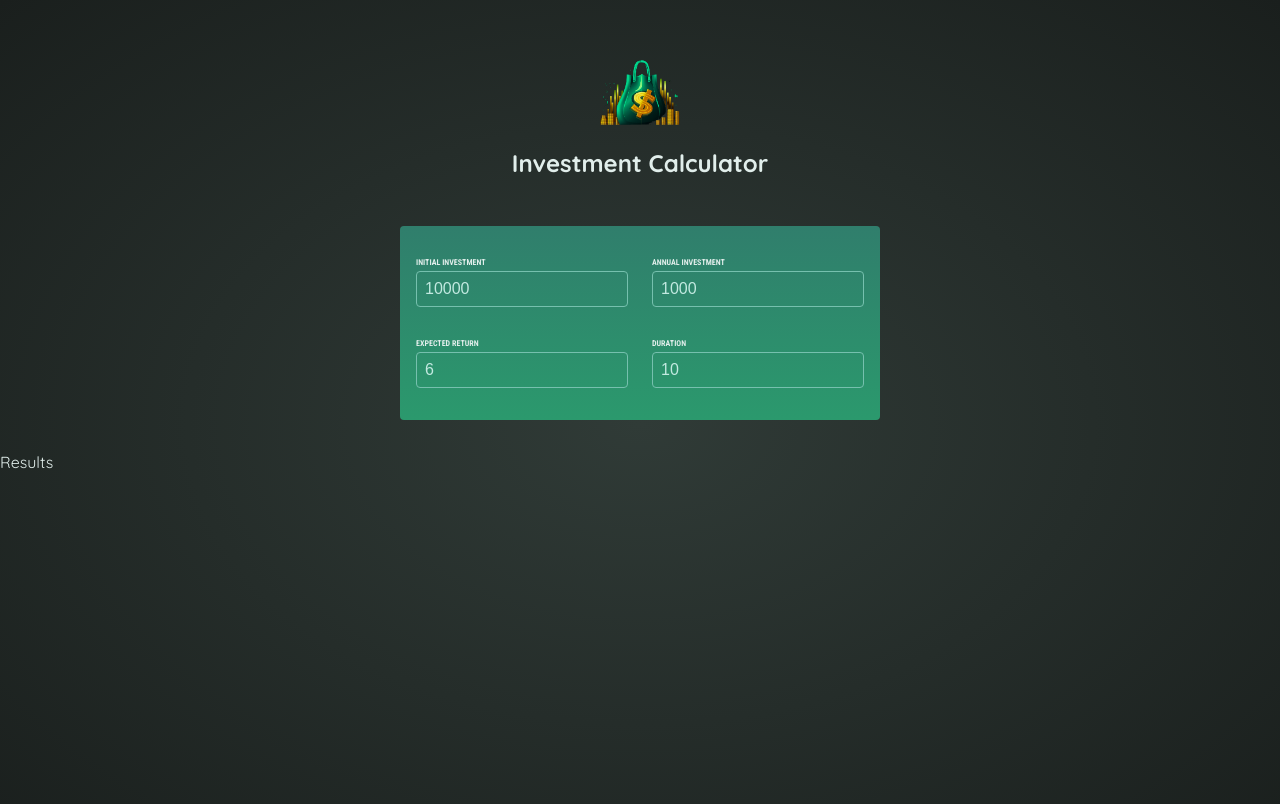
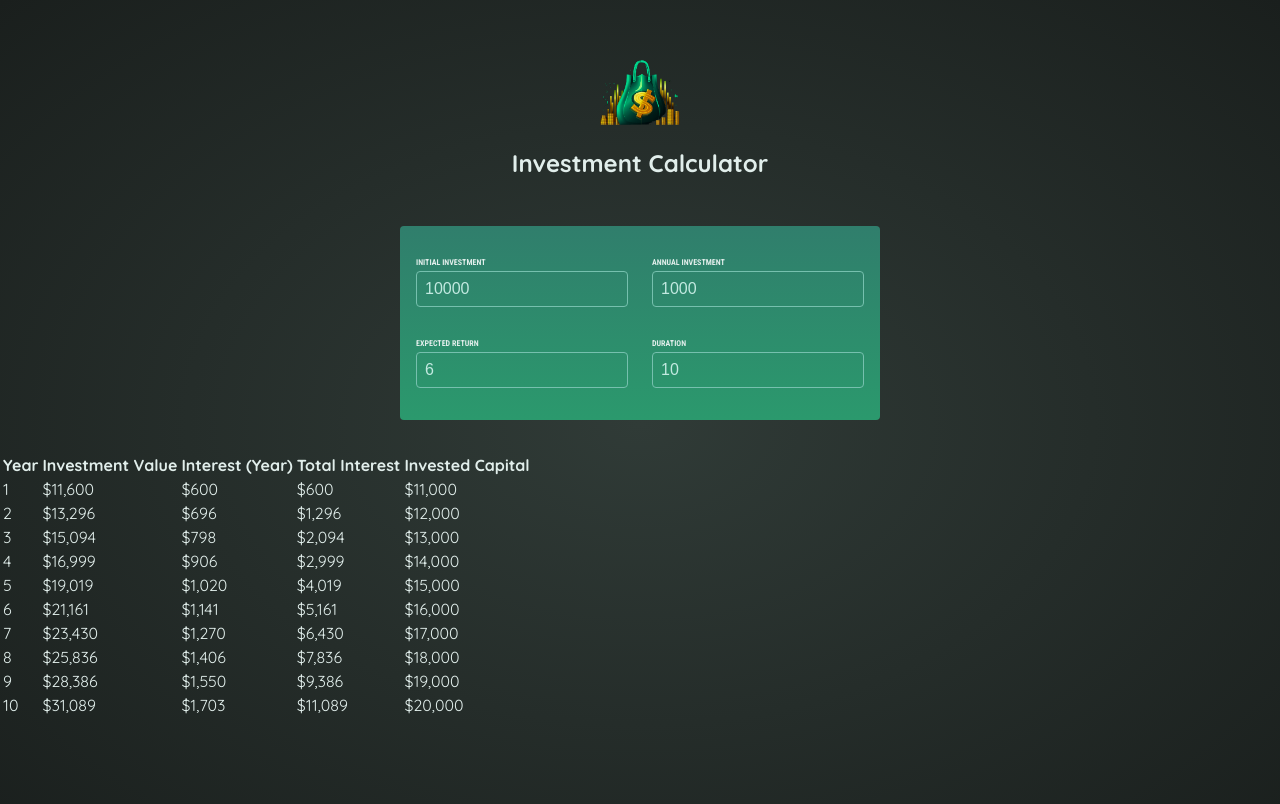
Before and after one commit to the3musketeersgh/invest-cal-app, a React (Vite) app: page / in a window 1280 px wide. Shown: the top 804 px of the page. Built offline with nearby package versions, Linux system fonts and the light colour scheme.

Commit message:
populated results table

```diff
--- a/src/components/Results.jsx
+++ b/src/components/Results.jsx
@@ -1,13 +1,42 @@
 import React from "react";
-import { calculateInvestmentResults } from "../util/investment";
+import { calculateInvestmentResults, formatter } from "../util/investment";
 
 function Results({ input }) {
   const resultsData = calculateInvestmentResults(input);
-  console.log(resultsData);
+  const initialInvestment =
+    resultsData[0].valueEndOfYear -
+    resultsData[0].interest -
+    resultsData[0].annualInvestment;
   return (
-    <>
-      <p>Results</p>
-    </>
+    <table id="results">
+      <thead>
+        <tr>
+          <th>Year</th>
+          <th>Investment Value</th>
+          <th>Interest (Year)</th>
+          <th>Total Interest</th>
+          <th>Invested Capital</th>
+        </tr>
+      </thead>
+      <tbody>
+        {resultsData.map((yearData) => {
+          const totalInterest =
+            yearData.valueEndOfYear -
+            yearData.annualInvestment * yearData.year -
+            initialInvestment;
+          const totalAmountInvested = yearData.valueEndOfYear - totalInterest;
+          return (
+            <tr key={yearData.year}>
+              <td>{yearData.year}</td>
+              <td>{formatter.format(yearData.valueEndOfYear)}</td>
+              <td>{formatter.format(yearData.interest)}</td>
+              <td>{formatter.format(totalInterest)}</td>
+              <td>{formatter.format(totalAmountInvested)}</td>
+            </tr>
+          );
+        })}
+      </tbody>
+    </table>
   );
 }
 
```
